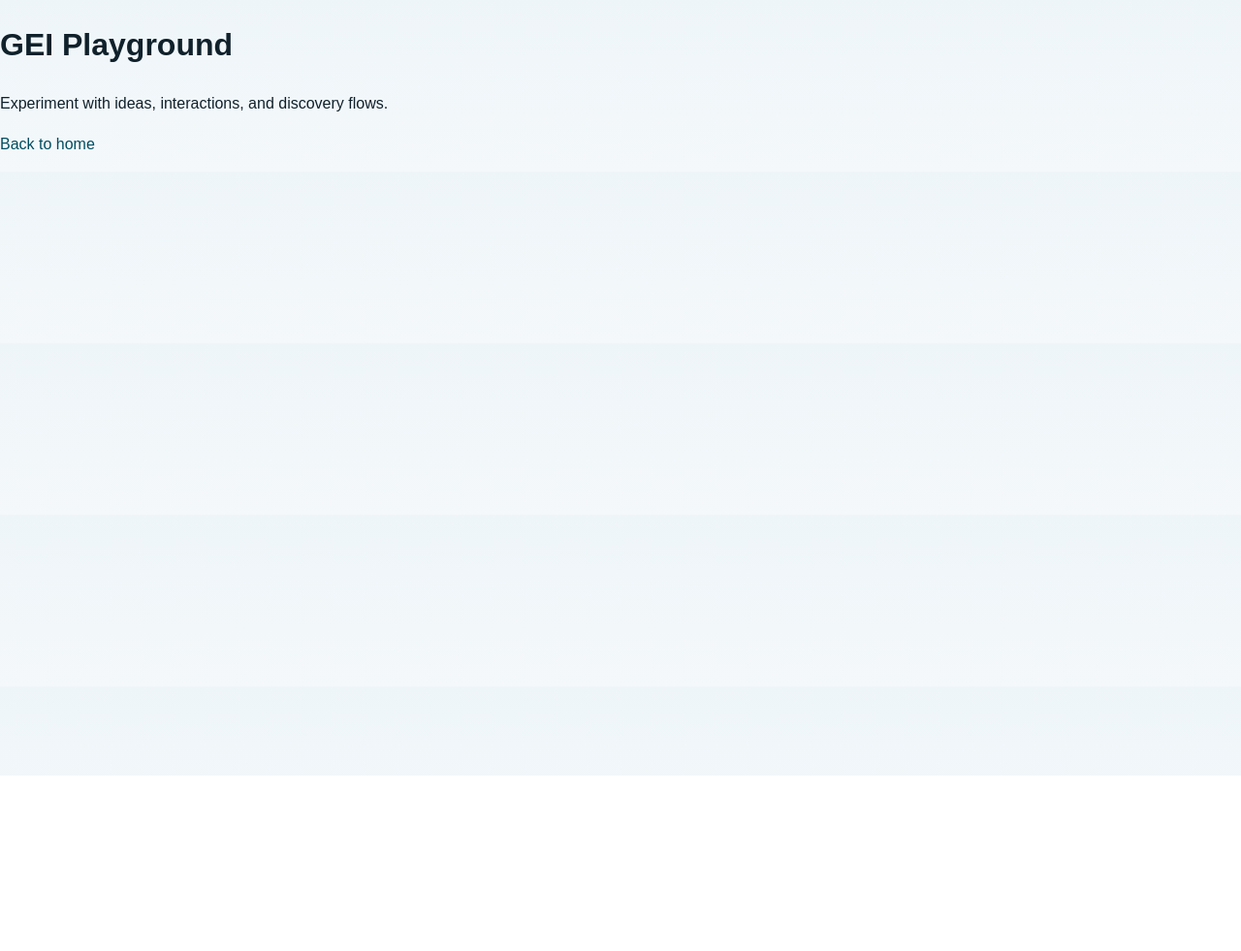
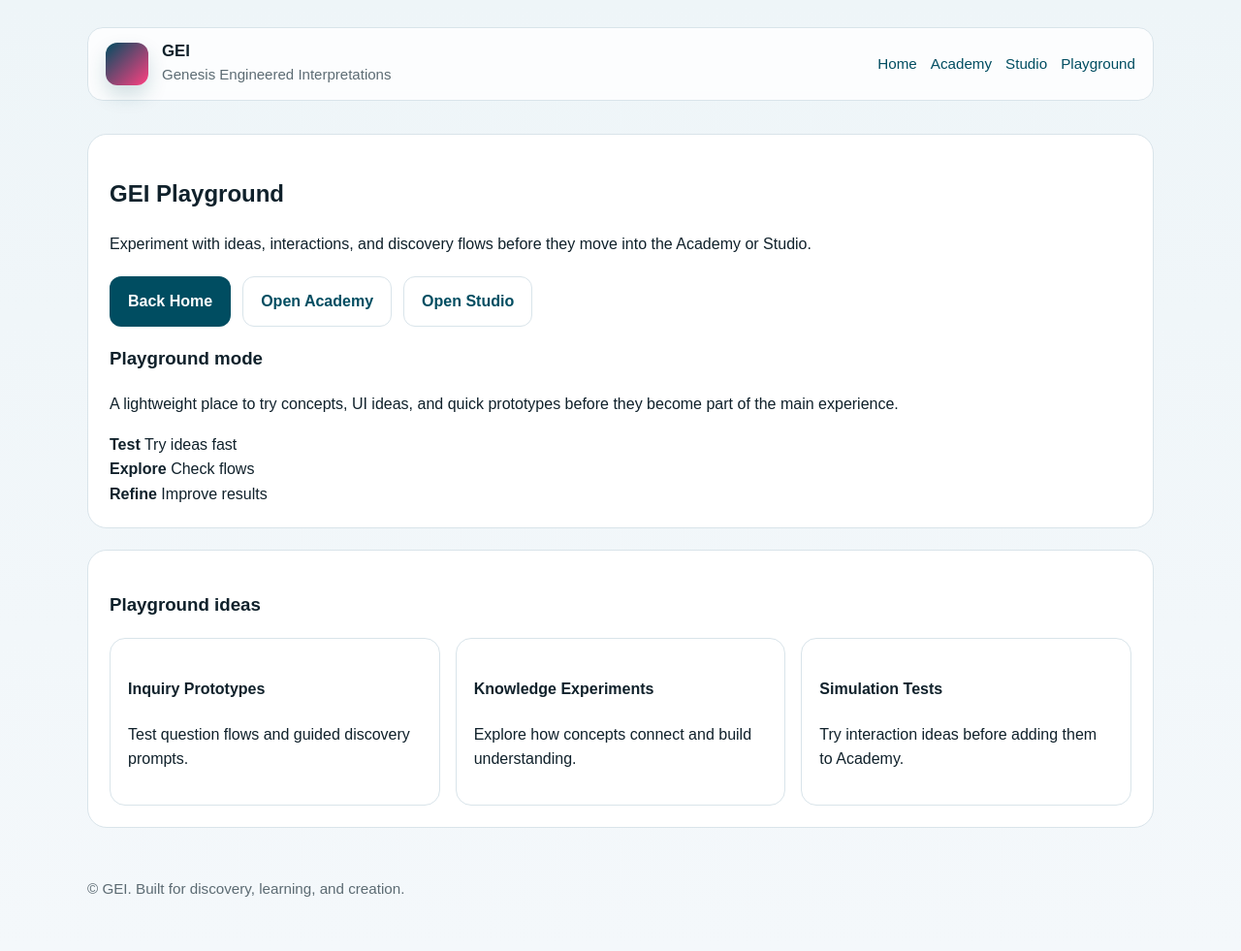
Before and after one commit to jawa-dam/gei, a plain HTML site: page playground.html/playground.html in a window 1280 px wide. Shown: the whole page at 97% size. Before the commit the page ends 800 px from the top, so only its background shows below. Drawn offline with Linux system fonts and the light colour scheme; files that its build step writes are made by us from their sources.

Commit message:
Add files via upload

```diff
--- a/playground.html/playground.html
+++ b/playground.html/playground.html
@@ -5,13 +5,89 @@
     <meta name="viewport" content="width=device-width, initial-scale=1.0" />
     <title>GEI Playground</title>
     <meta name="description" content="GEI Playground — test ideas and try GEI interactions." />
-  <link rel="stylesheet" href="/assets/site.css" />
+    <meta name="theme-color" content="#004d61" />
+    <link rel="stylesheet" href="/assets/site.css" />
   </head>
   <body>
-    <main>
-      <h1>GEI Playground</h1>
-      <p>Experiment with ideas, interactions, and discovery flows.</p>
-      <p><a href="/index.html">Back to home</a></p>
+    <header class="wrap">
+      <div class="topbar">
+        <div class="brand">
+          <div class="mark" aria-hidden="true"></div>
+          <div>
+            <h1>GEI</h1>
+            <p>Genesis Engineered Interpretations</p>
+          </div>
+        </div>
+        <nav aria-label="Primary">
+          <a href="/index.html">Home</a>
+          <a href="/academy.html">Academy</a>
+          <a href="/studio.html">Studio</a>
+          <a href="/playground.html">Playground</a>
+        </nav>
+      </div>
+    </header>
+
+    <main class="wrap">
+      <section class="hero">
+        <div class="hero-grid">
+          <div>
+            <h2>GEI Playground</h2>
+            <p class="lead">
+              Experiment with ideas, interactions, and discovery flows before they move into the
+              Academy or Studio.
+            </p>
+            <div class="button-row">
+              <a class="button primary" href="/index.html">Back Home</a>
+              <a class="button secondary" href="/academy.html">Open Academy</a>
+              <a class="button secondary" href="/studio.html">Open Studio</a>
+            </div>
+          </div>
+
+          <div class="panel">
+            <h3>Playground mode</h3>
+            <p>
+              A lightweight place to try concepts, UI ideas, and quick prototypes before they become
+              part of the main experience.
+            </p>
+            <div class="stats">
+              <div class="stat">
+                <strong>Test</strong>
+                <span>Try ideas fast</span>
+              </div>
+              <div class="stat">
+                <strong>Explore</strong>
+                <span>Check flows</span>
+              </div>
+              <div class="stat">
+                <strong>Refine</strong>
+                <span>Improve results</span>
+              </div>
+            </div>
+          </div>
+        </div>
+      </section>
+
+      <section class="section">
+        <h3>Playground ideas</h3>
+        <div class="cards">
+          <div class="card">
+            <h4>Inquiry Prototypes</h4>
+            <p>Test question flows and guided discovery prompts.</p>
+          </div>
+          <div class="card">
+            <h4>Knowledge Experiments</h4>
+            <p>Explore how concepts connect and build understanding.</p>
+          </div>
+          <div class="card">
+            <h4>Simulation Tests</h4>
+            <p>Try interaction ideas before adding them to Academy.</p>
+          </div>
+        </div>
+      </section>
     </main>
+
+    <footer class="wrap">
+      <p>&copy; GEI. Built for discovery, learning, and creation.</p>
+    </footer>
   </body>
 </html>
```
